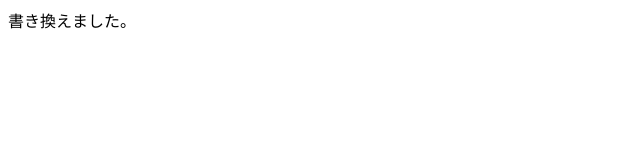
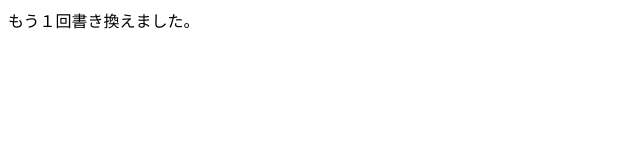
Before and after one commit to Puwol-CL/literacy_221205018_20250512, a plain HTML site: page index.html in a window 1280 px wide. Shown: the whole page, without its empty margins (0-640 px from the left). Drawn offline with Linux system fonts and the light colour scheme.

Commit message:
Update index.html
サイド書き換えた。

```diff
--- a/index.html
+++ b/index.html
@@ -5,6 +5,6 @@
     <title>タイトル</title>
   </head>
   <body>
-    書き換えました。
+    もう１回書き換えました。
   </body>
 </html>
```
